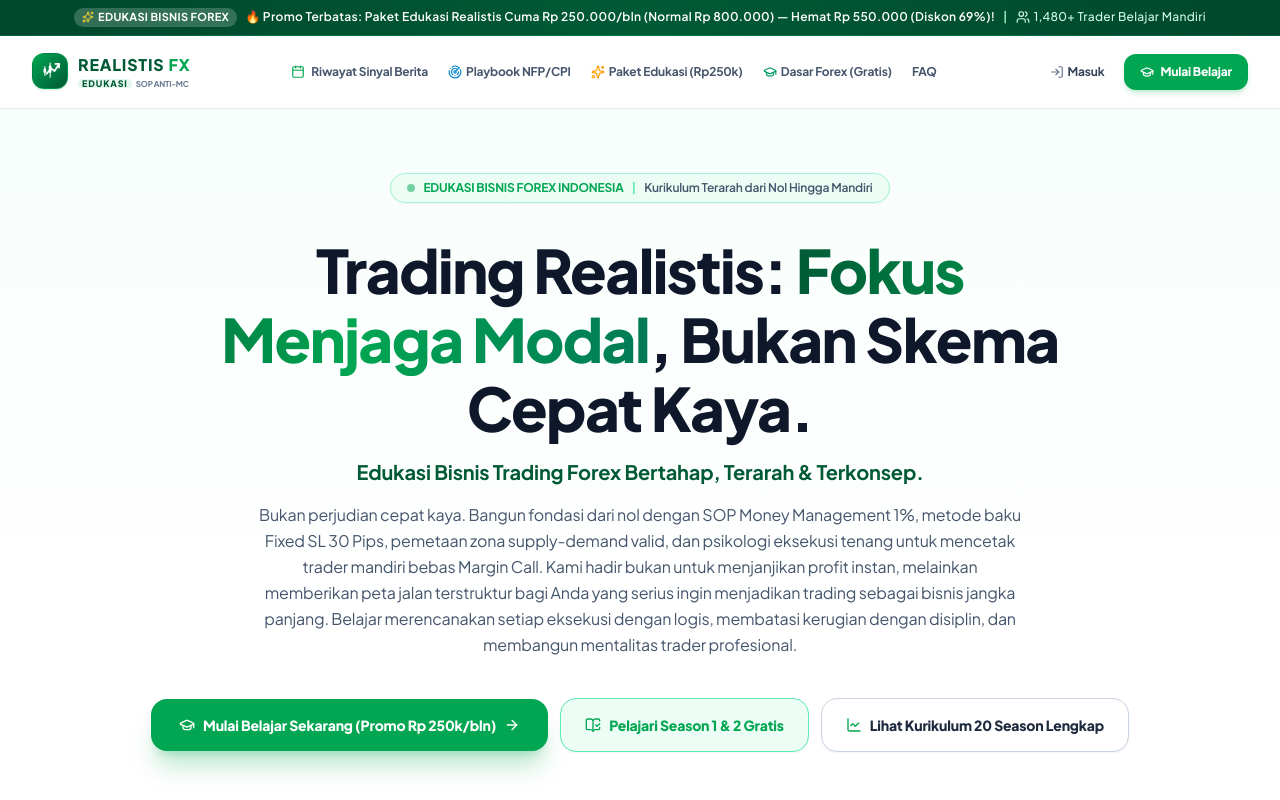
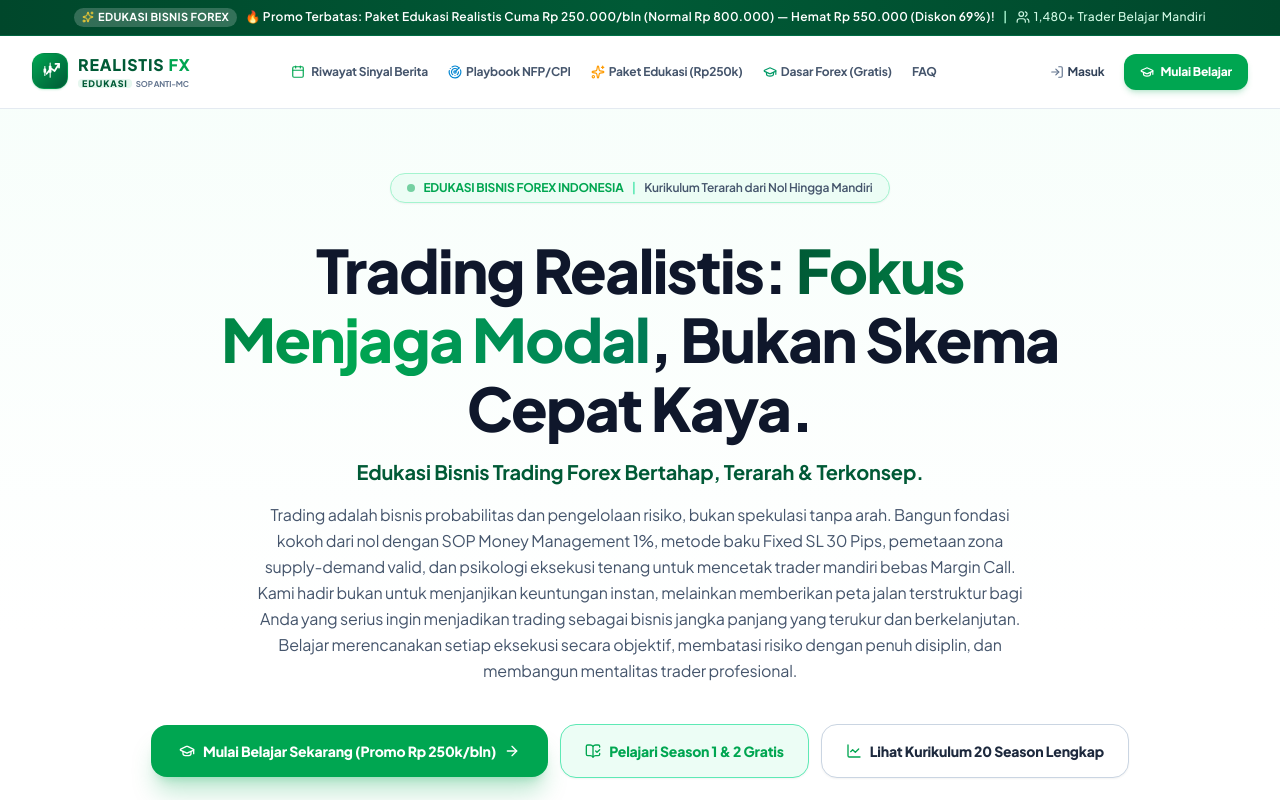
Before and after one commit to MasterRidho12/realistisFxedukasi, a Next.js app: page / in a window 1280 px wide. Shown: the top 800 px of the page. Built offline with nearby package versions, Linux system fonts and the light colour scheme; no server answers; the database is empty.

Commit message:
Refine hero & banner copywriting: remove 'perjudian' and elevate professional business tone

```diff
--- a/src/app/page.tsx
+++ b/src/app/page.tsx
@@ -318,7 +318,7 @@ export default function DashboardOverviewPage() {
               Edukasi Bisnis Trading Forex Bertahap, Terarah &amp; Terkonsep.
             </div>
             <p className="text-xs text-emerald-100/95 leading-relaxed pt-0.5">
-              Bukan perjudian cepat kaya. Bangun fondasi dari nol dengan SOP Money Management 1%, metode baku Fixed SL 30 Pips, pemetaan zona supply-demand valid, dan psikologi eksekusi tenang untuk mencetak trader mandiri bebas Margin Call. Kami hadir bukan untuk menjanjikan profit instan, melainkan memberikan peta jalan terstruktur bagi Anda yang serius ingin menjadikan trading sebagai bisnis jangka panjang. Belajar merencanakan setiap eksekusi dengan logis, membatasi kerugian dengan disiplin, dan membangun mentalitas trader profesional.
+              Trading adalah bisnis probabilitas dan pengelolaan risiko, bukan spekulasi tanpa arah. Bangun fondasi kokoh dari nol dengan SOP Money Management 1%, metode baku Fixed SL 30 Pips, pemetaan zona supply-demand valid, dan psikologi eksekusi tenang untuk mencetak trader mandiri bebas Margin Call. Kami hadir bukan untuk menjanjikan keuntungan instan, melainkan memberikan peta jalan terstruktur bagi Anda yang serius ingin menjadikan trading sebagai bisnis jangka panjang yang terukur dan berkelanjutan. Belajar merencanakan setiap eksekusi secara objektif, membatasi risiko dengan penuh disiplin, dan membangun mentalitas trader profesional.
             </p>
           </div>
         </div>
--- a/src/components/landing/LandingPage.tsx
+++ b/src/components/landing/LandingPage.tsx
@@ -914,7 +914,7 @@ export default function LandingPage({ onOpenAuth }: LandingPageProps) {
               Edukasi Bisnis Trading Forex Bertahap, Terarah &amp; Terkonsep.
             </p>
             <p className="text-xs sm:text-base md:text-base text-slate-600 max-w-3xl mx-auto font-normal leading-relaxed">
-              Bukan perjudian cepat kaya. Bangun fondasi dari nol dengan SOP Money Management 1%, metode baku Fixed SL 30 Pips, pemetaan zona supply-demand valid, dan psikologi eksekusi tenang untuk mencetak trader mandiri bebas Margin Call. Kami hadir bukan untuk menjanjikan profit instan, melainkan memberikan peta jalan terstruktur bagi Anda yang serius ingin menjadikan trading sebagai bisnis jangka panjang. Belajar merencanakan setiap eksekusi dengan logis, membatasi kerugian dengan disiplin, dan membangun mentalitas trader profesional.
+              Trading adalah bisnis probabilitas dan pengelolaan risiko, bukan spekulasi tanpa arah. Bangun fondasi kokoh dari nol dengan SOP Money Management 1%, metode baku Fixed SL 30 Pips, pemetaan zona supply-demand valid, dan psikologi eksekusi tenang untuk mencetak trader mandiri bebas Margin Call. Kami hadir bukan untuk menjanjikan keuntungan instan, melainkan memberikan peta jalan terstruktur bagi Anda yang serius ingin menjadikan trading sebagai bisnis jangka panjang yang terukur dan berkelanjutan. Belajar merencanakan setiap eksekusi secara objektif, membatasi risiko dengan penuh disiplin, dan membangun mentalitas trader profesional.
             </p>
           </div>
 
@@ -1830,7 +1830,7 @@ export default function LandingPage({ onOpenAuth }: LandingPageProps) {
                       Edukasi Bisnis Trading Forex Bertahap, Terarah &amp; Terkonsep.
                     </div>
                     <p className="text-[11px] text-slate-600 leading-relaxed">
-                      Bukan perjudian cepat kaya. Bangun fondasi dari nol dengan SOP Money Management 1%, metode baku Fixed SL 30 Pips, pemetaan zona supply-demand valid, dan psikologi eksekusi tenang untuk mencetak trader mandiri bebas Margin Call. Kami hadir bukan untuk menjanjikan profit instan, melainkan memberikan peta jalan terstruktur bagi Anda yang serius ingin menjadikan trading sebagai bisnis jangka panjang. Belajar merencanakan setiap eksekusi dengan logis, membatasi kerugian dengan disiplin, dan membangun mentalitas trader profesional.
+                      Trading adalah bisnis probabilitas dan pengelolaan risiko, bukan spekulasi tanpa arah. Bangun fondasi kokoh dari nol dengan SOP Money Management 1%, metode baku Fixed SL 30 Pips, pemetaan zona supply-demand valid, dan psikologi eksekusi tenang untuk mencetak trader mandiri bebas Margin Call. Kami hadir bukan untuk menjanjikan keuntungan instan, melainkan memberikan peta jalan terstruktur bagi Anda yang serius ingin menjadikan trading sebagai bisnis jangka panjang yang terukur dan berkelanjutan. Belajar merencanakan setiap eksekusi secara objektif, membatasi risiko dengan penuh disiplin, dan membangun mentalitas trader profesional.
                     </p>
                   </div>
                 </div>
```
